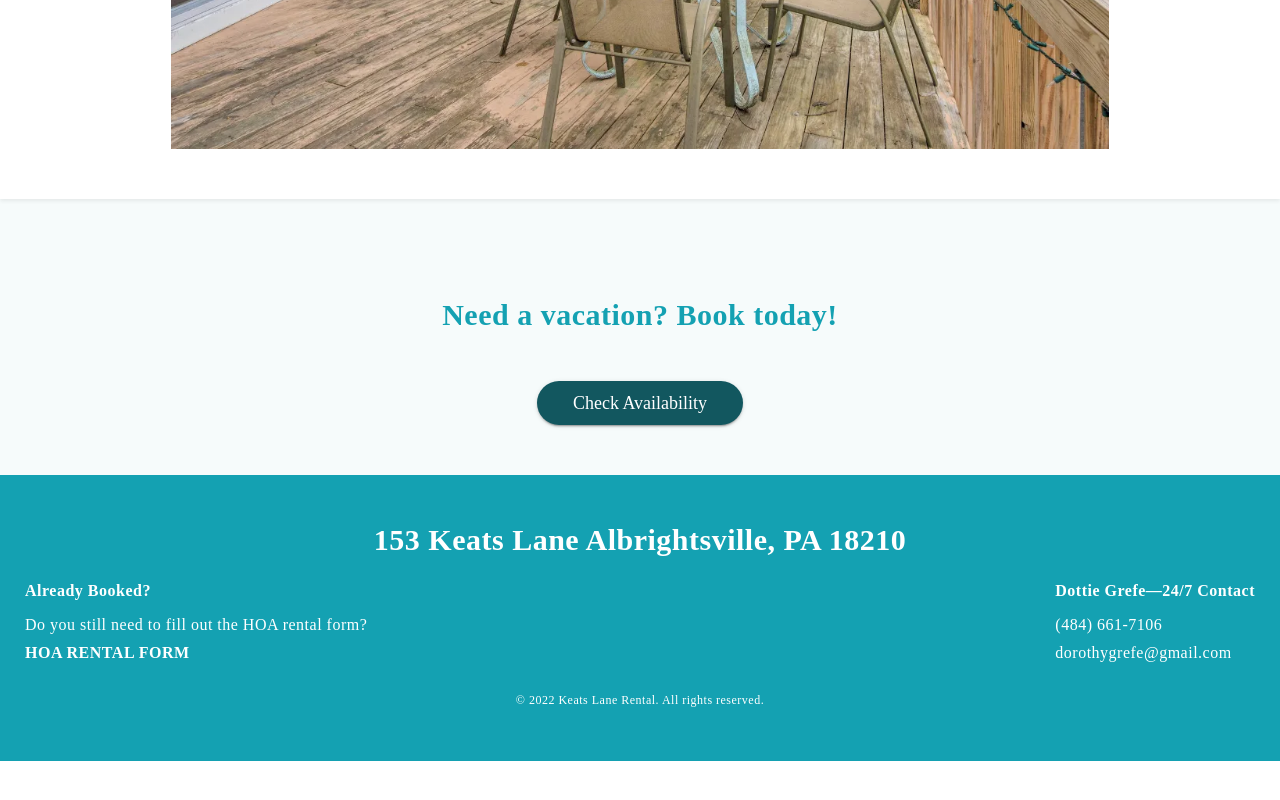
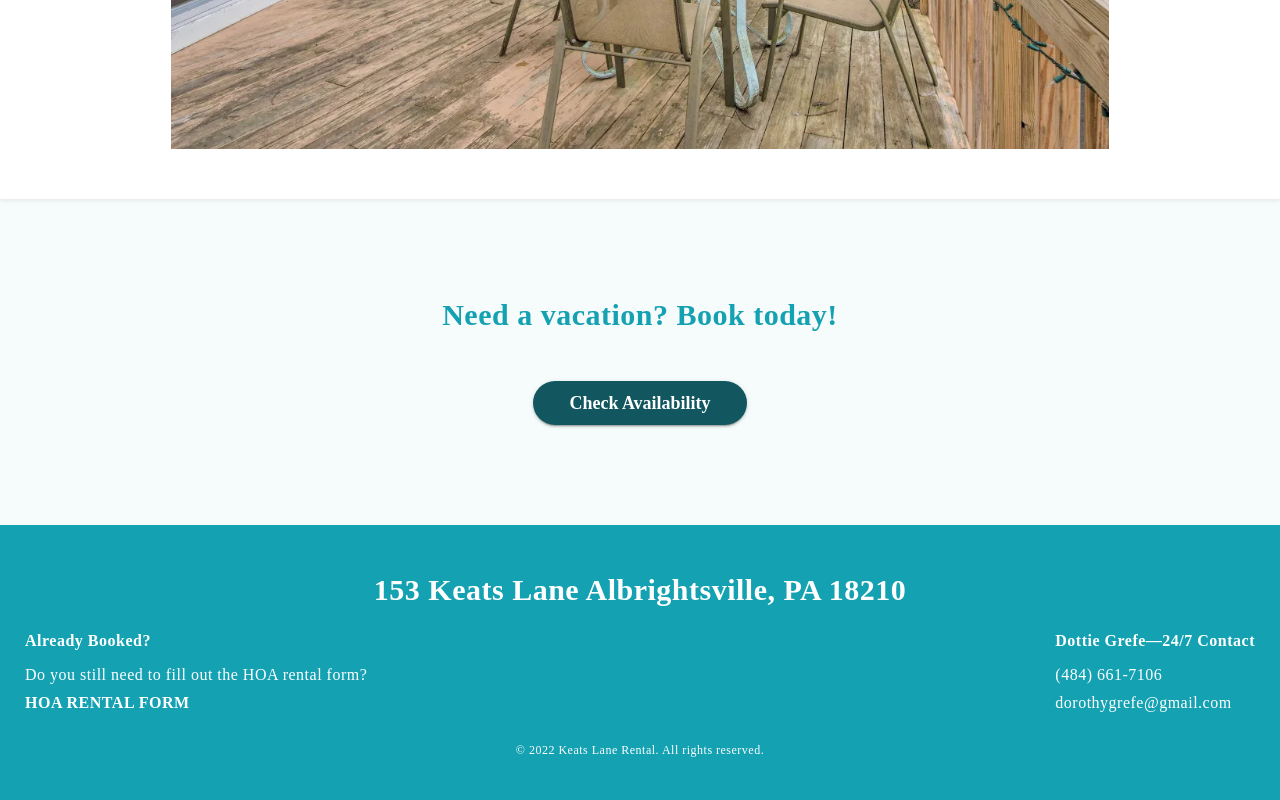
Before and after one commit to nickpiscopio/piscopio-rentals-frontend, an Angular app: page / in a window 1280 px wide. Shown: the part 1770-2570 px from the top of the page. Before the commit the page ends 2531 px from the top, so only its background shows below. Built offline with nearby package versions, Linux system fonts and the light colour scheme.

Commit message:
Updated the styles of buttons and increased the vacaction section margin on the home screen.

```diff
--- a/src/app/components/views/home/home.component.html
+++ b/src/app/components/views/home/home.component.html
@@ -39,7 +39,7 @@
 
 <div id="wrapper-check-availability" class="container-sm-fluid container-lg">
     <h2>Need a vacation? Book today!</h2>
-    <div class="mt-large">
+    <div class="mt-large mb-large">
         <button mat-raised-button color="primary" (click)="bookNow()">Check Availability</button>
     </div>
 </div>
--- a/src/app/components/views/home/home.component.scss
+++ b/src/app/components/views/home/home.component.scss
@@ -40,5 +40,6 @@ span {
         font-size: $font-size-header1;
         line-height: $font-height-header1;
         font-weight: $font-semi-bold;
+        margin-bottom: 0;
     }
 }
--- a/src/styles/color.scss
+++ b/src/styles/color.scss
@@ -3,6 +3,7 @@ $color-white-darker: #F6FBFB;
 $color-teal-light: #14A1B2;
 $color-teal-dark: #12575F;
 $color-text: #071805;
+$color-hr: #4A4F52;
 
 $color-primary: $color-teal-dark;
 $color-accent: $color-teal-light;
--- a/src/styles/global.scss
+++ b/src/styles/global.scss
@@ -1,19 +1,21 @@
+@import "color.scss";
 @import "spacing.scss";
+@import "typeface.scss";
 
 h1 {
     margin-bottom: $margin-large  !important;
     text-transform: uppercase;
-    color: #071805;
+    color: $color-text;
 }
 
 h2 {
-    color: #14A1B2;
+    color: $color-accent;
 }
 
 h3 {
     margin-top: $margin-medium  !important;
     margin-bottom: $margin-normal  !important;
-    color: #071805;
+    color: $color-text;
 }
 
 h4 {
@@ -22,12 +24,12 @@ h4 {
 }
 
 hr {
-    color: #4A4F52;
+    color: $color-hr;
 }
 
 p {
     margin-bottom: $margin-medium  !important;
-    color: #071805;
+    color: $color-text;
 }
 
 a:hover {
@@ -36,9 +38,13 @@ a:hover {
 }
 
 .bold {
-    font-weight: 500 !important;
+    font-weight: $font-bold !important;
 }
 
 .mt-large {
-    margin-top: 50px !important;
+    margin-top: $margin-large !important;
 }
+
+.mb-large {
+    margin-bottom: $margin-large !important;
+}
--- a/src/styles/theme.scss
+++ b/src/styles/theme.scss
@@ -24,7 +24,7 @@ $fontConfig: (
   subheading-1: mat-typography-level(16px, 22px, 500, 'Montserrat', .5px),
   body-2: mat-typography-level(14px, 24px, 500, 'Montserrat', 0.0179em),
   body-1: mat-typography-level(16px, 22px, 500, 'Montserrat', .5px),
-  button: mat-typography-level(18px, 18px, 500, 'Montserrat', 0.0694em),
+  button: mat-typography-level(18px, 18px, 600, 'Montserrat', 0.0694em),
   caption: mat-typography-level(12px, 20px, 400, 'Montserrat', 0.0333em),
   input: mat-typography-level(14px, 1.125, 500, 'Montserrat', .5px)
 );
```
